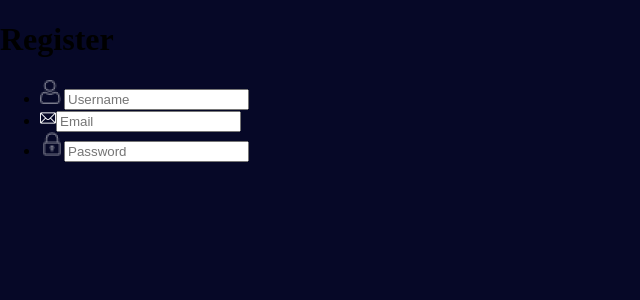
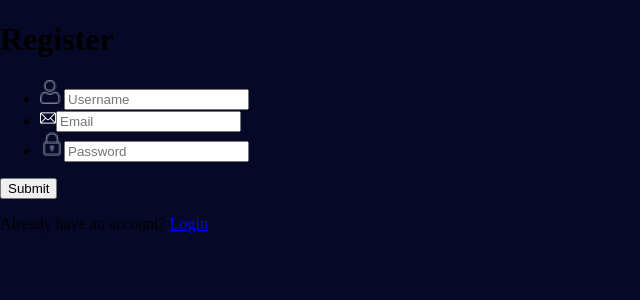
Before and after one commit to SilviuPe/LiveAcademy, a React (Create React App) app: page /register in a window 1280 px wide. Shown: the top 300 px of the page, without its empty margins (0-640 px from the left). Built offline with nearby package versions, Linux system fonts and the light colour scheme.

Commit message:
Added submit button and login link.

```diff
--- a/src/containers/Register/Register.jsx
+++ b/src/containers/Register/Register.jsx
@@ -25,6 +25,9 @@
                 <RegisterField icon = {mail} text = "Email" type = "email"/>
                 <RegisterField icon = {passwd} text = "Password" type = "password"/>
              </ul>
+             <button>Submit</button>
+
+             <p>Already have an account? <a href = "/login">Login</a></p>
         </div>
     </div>
   )
```
